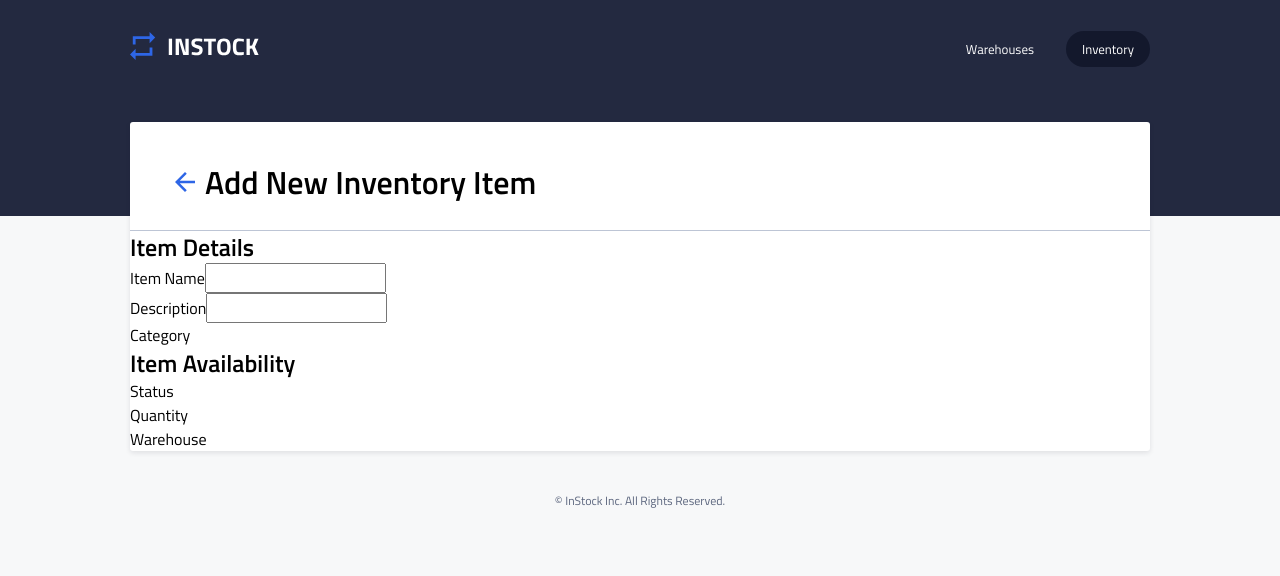
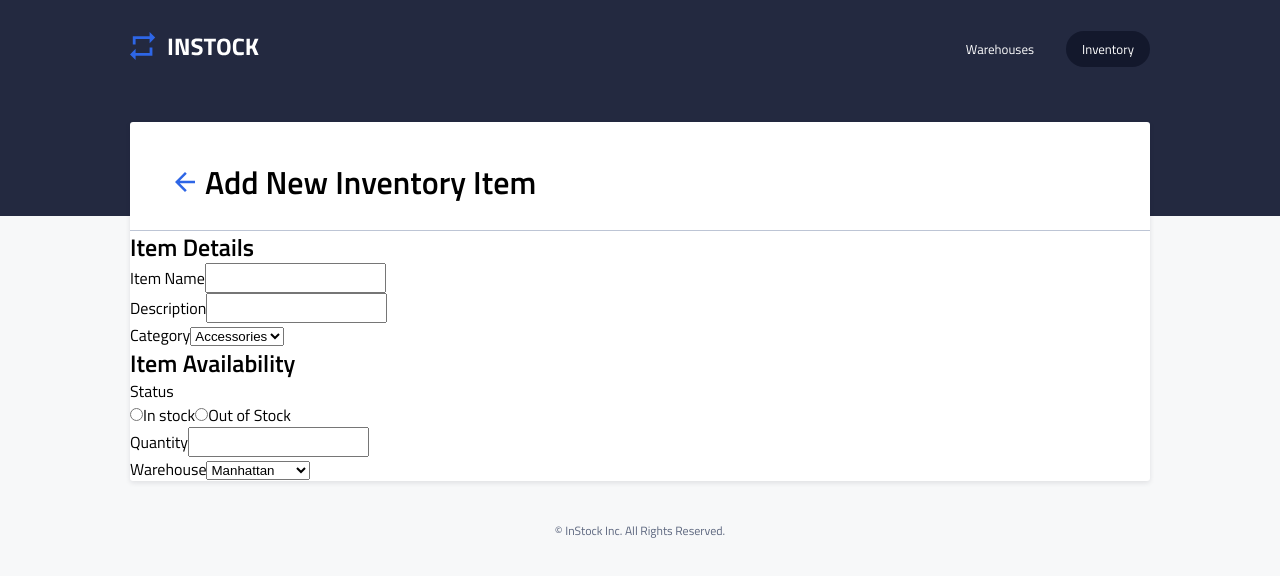
Before and after one commit to olivia-onuk/instock-full-stack-attack, a React (Vite) app: page /inventory/add in a window 1280 px wide. Shown: the top 576 px of the page. Built offline with nearby package versions, Linux system fonts and the light colour scheme.

Commit message:
finished the form jsx

```diff
--- a/src/components/InventoryForm/InventoryForm.jsx
+++ b/src/components/InventoryForm/InventoryForm.jsx
@@ -12,26 +12,73 @@ function InventoryForm({ formtype }) {
           <h2 className="inventory-form__title">Item Details</h2>
           <div className="inventory-form__input-section">
             <label className="inventory-form__input-label">Item Name</label>
-            <input type="text" id="itemName" className="inventory-form__input"/>
+            <input
+              type="text"
+              id="itemName"
+              className="inventory-form__input"
+            />
           </div>
           <div className="inventory-form__input-section">
             <label className="inventory-form__input-label">Description</label>
-            <input type="text" id="itemDescription" className="inventory-form__input inventory-form__input--large"/>
+            <input
+              type="text"
+              id="itemDescription"
+              className="inventory-form__input inventory-form__input--large"
+            />
           </div>
           <div className="inventory-form__input-section">
             <label className="inventory-form__input-label">Category</label>
+            <select className="inventory-form__dropdown" name="category" id="category">
+              <option value="Accessories">Accessories</option>
+              <option value="Apparel">Apparel</option>
+              <option value="Electronics">Television</option>
+              <option value="Gear">Gear</option>
+              <option value="Health">Health</option>
+            </select>
           </div>
         </div>
         <div className="inventory-form__column">
           <h2 className="inventory-form__title">Item Availability</h2>
           <div className="inventory-form__input-section">
             <label className="inventory-form__input-label">Status</label>
+            <div>
+              <input
+                type="radio"
+                name="status"
+                value="instock"
+                className="stock__instock"
+              />
+              <label className="inventory-form__radio-label">In stock</label>
+              <input
+                type="radio"
+                name="status"
+                value="outofstock"
+                className="stock__outofstock"
+              />
+              <label className="inventory-form__radio-label">
+                Out of Stock
+              </label>
+            </div>
           </div>
           <div className="inventory-form__input-section">
             <label className="inventory-form__input-label">Quantity</label>
+            <input
+              type="number"
+              id="qtyDescription"
+              className="inventory-form__input inventory-form__input--small"
+            />
           </div>
           <div className="inventory-form__input-section">
             <label className="inventory-form__input-label">Warehouse</label>
+            <select className="inventory-form__dropdown" name="warehouse" id="warehouse">
+              <option value="Manhattan">Manhattan</option>
+              <option value="Washington">Washington</option>
+              <option value="Jersey">Jersey</option>
+              <option value="San Fran">San Fran</option>
+              <option value="Santa Monica">Santa Monica</option>
+              <option value="Seattle">Seattle</option>
+              <option value="Miami">Miami</option>
+            </select>
           </div>
         </div>
       </div>
```
